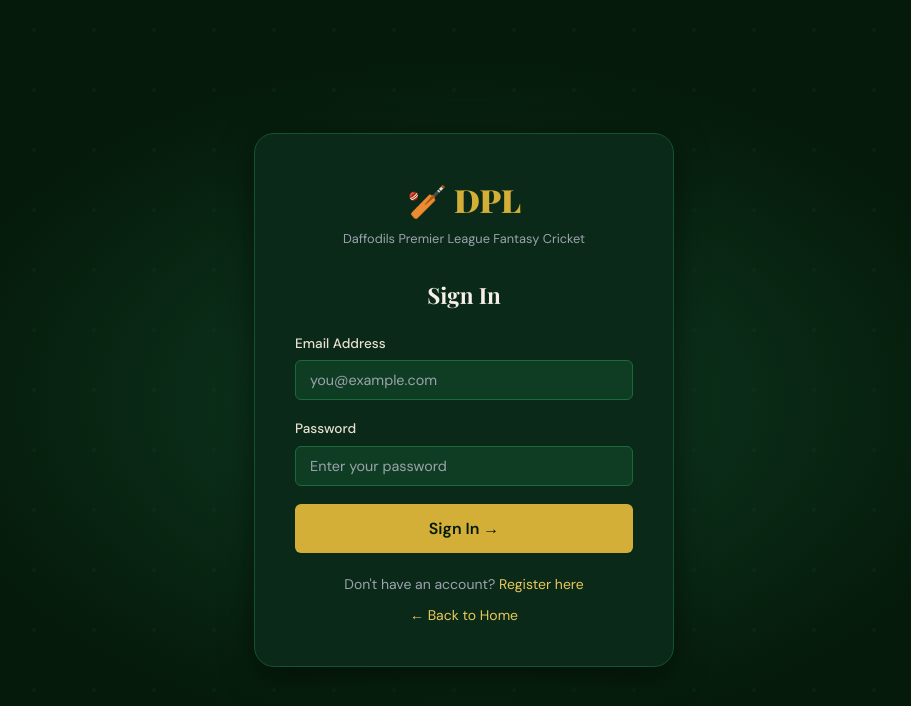
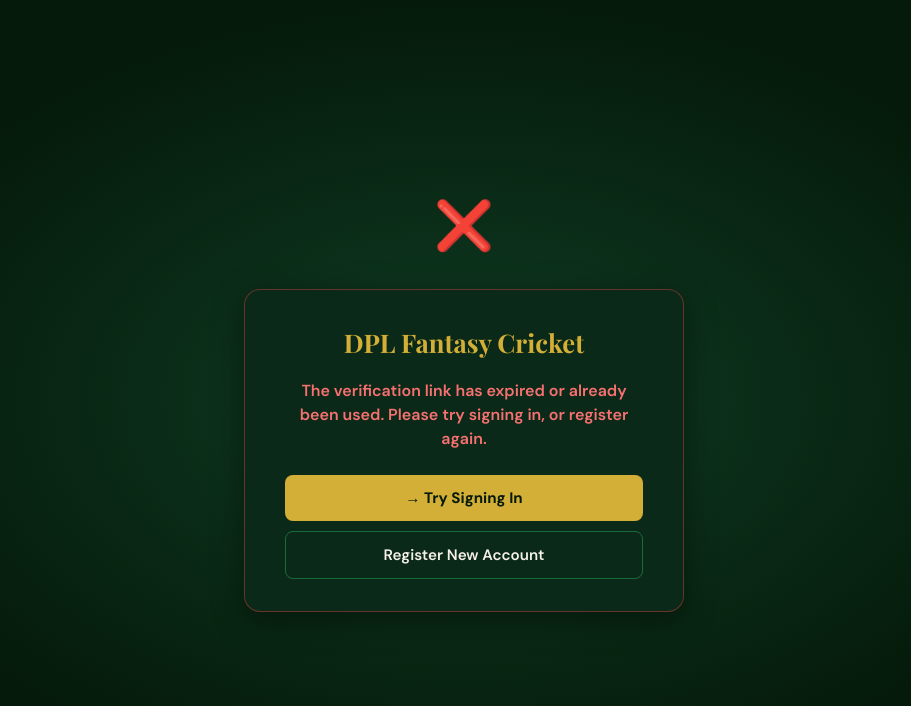
Before and after one commit to BigDesiMak/dpl-app, a React (Vite) app: page /auth/callback in a window 1280 px wide. Before the commit this address led to /login. Shown: the top 706 px of the page, without its empty margins (176-1087 px from the left). Built offline with nearby package versions, Linux system fonts and the light colour scheme.

Commit message:
vercel email confirmation issue

```diff
--- a/src/context/AuthContext.jsx
+++ b/src/context/AuthContext.jsx
@@ -3,35 +3,39 @@
 
 const AuthContext = createContext({})
 
+// Always points to the current domain — works on localhost AND Vercel
+const REDIRECT_URL = `${window.location.origin}/auth/callback`
+
 export function AuthProvider({ children }) {
-  const [user, setUser] = useState(null)
+  const [user, setUser]       = useState(null)
   const [profile, setProfile] = useState(null)
   const [loading, setLoading] = useState(true)
 
   async function fetchProfile(userId) {
-    const { data } = await supabase.from('profiles').select('*').eq('id', userId).single()
+    const { data } = await supabase
+      .from('profiles')
+      .select('*')
+      .eq('id', userId)
+      .single()
     setProfile(data)
   }
 
   useEffect(() => {
-    // Get initial session — also processes tokens from URL hash (email confirm links)
+    // Processes any tokens in the URL (email confirm / magic link)
     supabase.auth.getSession().then(({ data: { session } }) => {
       setUser(session?.user ?? null)
       if (session?.user) fetchProfile(session.user.id)
       setLoading(false)
     })
 
-    // Listen for all auth changes (sign in, sign out, token refresh, email confirmation)
-    const { data: { subscription } } = supabase.auth.onAuthStateChange((event, session) => {
-      setUser(session?.user ?? null)
-      if (session?.user) {
-        fetchProfile(session.user.id)
-      } else {
-        setProfile(null)
+    const { data: { subscription } } = supabase.auth.onAuthStateChange(
+      (event, session) => {
+        setUser(session?.user ?? null)
+        if (session?.user) fetchProfile(session.user.id)
+        else setProfile(null)
+        setLoading(false)
       }
-      // Mark loading done on any auth event
-      setLoading(false)
-    })
+    )
 
     return () => subscription.unsubscribe()
   }, [])
@@ -48,8 +52,7 @@
       password,
       options: {
         data: meta,
-        // Tell Supabase where to redirect after email confirmation
-        emailRedirectTo: `${window.location.origin}/auth/callback`
+        emailRedirectTo: REDIRECT_URL   // uses current domain automatically
       }
     })
     return { data, error }
--- a/src/pages/AuthCallback.jsx
+++ b/src/pages/AuthCallback.jsx
@@ -3,55 +3,67 @@
 import { supabase } from '../supabaseClient'
 
 export default function AuthCallback() {
-  const navigate = useNavigate()
-  const [status, setStatus] = useState('Verifying your email...')
+  const navigate  = useNavigate()
+  const [status, setStatus]   = useState('Verifying your email...')
   const [isError, setIsError] = useState(false)
 
   useEffect(() => {
     async function handleCallback() {
       try {
-        // Supabase puts the token in the URL hash (#) or query params (?)
-        // getSession() picks it up automatically from the URL
-        const { data, error } = await supabase.auth.getSession()
+        // ── Strategy 1: PKCE code flow (Vercel / production)
+        // Supabase v2 sends ?code=xxx in the URL for email confirmation
+        const params = new URLSearchParams(window.location.search)
+        const code   = params.get('code')
 
-        if (error) {
-          // Try exchanging the code manually (PKCE flow)
-          const params = new URLSearchParams(window.location.search)
-          const code = params.get('code')
-
-          if (code) {
-            const { error: exchangeErr } = await supabase.auth.exchangeCodeForSession(code)
-            if (exchangeErr) {
-              setIsError(true)
-              setStatus('Verification failed: ' + exchangeErr.message)
-              return
-            }
-          } else {
+        if (code) {
+          const { error } = await supabase.auth.exchangeCodeForSession(code)
+          if (error) {
             setIsError(true)
-            setStatus('Verification failed. The link may have expired.')
+            setStatus('Verification failed: ' + error.message)
             return
           }
+          // Session is now set — navigate to dashboard
+          setStatus('✅ Email verified! Taking you to your dashboard...')
+          setTimeout(() => navigate('/dashboard', { replace: true }), 1000)
+          return
         }
 
-        // Check if we have a valid session now
+        // ── Strategy 2: Implicit / hash token flow (older Supabase configs)
+        // Supabase sometimes puts access_token in the URL hash: #access_token=xxx
+        const hash        = window.location.hash
+        const hashParams  = new URLSearchParams(hash.replace('#', ''))
+        const accessToken = hashParams.get('access_token')
+        const refreshToken = hashParams.get('refresh_token')
+
+        if (accessToken) {
+          const { error } = await supabase.auth.setSession({
+            access_token: accessToken,
+            refresh_token: refreshToken || ''
+          })
+          if (error) {
+            setIsError(true)
+            setStatus('Verification failed: ' + error.message)
+            return
+          }
+          setStatus('✅ Email verified! Taking you to your dashboard...')
+          setTimeout(() => navigate('/dashboard', { replace: true }), 1000)
+          return
+        }
+
+        // ── Strategy 3: Session may already exist (page refreshed)
         const { data: { session } } = await supabase.auth.getSession()
+        if (session?.user) {
+          setStatus('✅ Already verified! Taking you to your dashboard...')
+          setTimeout(() => navigate('/dashboard', { replace: true }), 800)
+          return
+        }
 
-        if (session?.user) {
-          setStatus('Email verified! Redirecting...')
-          setTimeout(() => navigate('/dashboard', { replace: true }), 1200)
-        } else {
-          // Token was in the URL hash — Supabase JS handles it automatically on load
-          // Wait briefly then check again
-          await new Promise(r => setTimeout(r, 1500))
-          const { data: { session: retrySession } } = await supabase.auth.getSession()
-          if (retrySession?.user) {
-            setStatus('Email verified! Redirecting...')
-            setTimeout(() => navigate('/dashboard', { replace: true }), 800)
-          } else {
-            setStatus('Email verified! Please sign in.')
-            setTimeout(() => navigate('/login', { replace: true }), 1500)
-          }
-        }
+        // ── Nothing worked — show friendly error
+        setIsError(true)
+        setStatus(
+          'The verification link has expired or already been used. ' +
+          'Please try signing in, or register again.'
+        )
       } catch (err) {
         setIsError(true)
         setStatus('Something went wrong: ' + err.message)
@@ -68,37 +80,52 @@
       flexDirection: 'column', gap: 24, padding: 20
     }}>
       <div style={{ fontSize: '3rem' }}>{isError ? '❌' : '🏏'}</div>
+
       <div style={{
-        background: 'var(--green-900)', border: `1px solid ${isError ? 'rgba(239,68,68,0.4)' : 'var(--gold-400)'}`,
-        borderRadius: 16, padding: '32px 40px', textAlign: 'center', maxWidth: 420, width: '100%'
+        background: 'var(--green-900)',
+        border: `1px solid ${isError ? 'rgba(239,68,68,0.4)' : 'rgba(212,175,55,0.5)'}`,
+        borderRadius: 16, padding: '32px 40px',
+        textAlign: 'center', maxWidth: 440, width: '100%',
+        boxShadow: '0 8px 32px rgba(0,0,0,0.4)'
       }}>
-        <div style={{ fontFamily: 'var(--font-display)', fontSize: '1.6rem', color: 'var(--gold-400)', marginBottom: 12 }}>
+        <div style={{ fontFamily: 'var(--font-display)', fontSize: '1.6rem', color: 'var(--gold-400)', marginBottom: 16 }}>
           DPL Fantasy Cricket
         </div>
+
         {!isError && (
-          <div style={{ marginBottom: 16 }}>
-            <div style={{ width: 40, height: 40, borderRadius: '50%', border: '3px solid var(--green-700)', borderTopColor: 'var(--gold-400)', animation: 'spin 0.8s linear infinite', margin: '0 auto 16px' }} />
+          <div style={{ marginBottom: 20 }}>
+            <div style={{
+              width: 44, height: 44, borderRadius: '50%',
+              border: '3px solid var(--green-700)',
+              borderTopColor: 'var(--gold-400)',
+              animation: 'spin 0.8s linear infinite',
+              margin: '0 auto 16px'
+            }} />
           </div>
         )}
-        <div style={{ color: isError ? 'var(--red-400)' : 'var(--cream)', fontSize: '1rem', fontWeight: 600, marginBottom: 8 }}>
+
+        <div style={{
+          color: isError ? 'var(--red-400)' : 'var(--cream)',
+          fontSize: '1rem', fontWeight: 600, lineHeight: 1.5
+        }}>
           {status}
         </div>
+
         {isError && (
-          <div style={{ display: 'flex', flexDirection: 'column', gap: 10, marginTop: 20 }}>
-            <p style={{ color: 'var(--gray-400)', fontSize: '0.875rem' }}>
-              Try registering again or contact the admin.
-            </p>
+          <div style={{ display: 'flex', flexDirection: 'column', gap: 10, marginTop: 24 }}>
+            <a href="/login" style={{
+              display: 'block', padding: '11px 20px',
+              background: 'var(--gold-400)', color: 'var(--green-950)',
+              borderRadius: 8, fontWeight: 700, textDecoration: 'none', fontSize: '0.95rem'
+            }}>
+              → Try Signing In
+            </a>
             <a href="/register" style={{
-              display: 'block', padding: '10px 20px', background: 'var(--gold-400)',
-              color: 'var(--green-950)', borderRadius: 8, fontWeight: 700, textDecoration: 'none'
+              display: 'block', padding: '11px 20px',
+              border: '1px solid var(--green-600)', color: 'var(--cream)',
+              borderRadius: 8, fontWeight: 600, textDecoration: 'none', fontSize: '0.95rem'
             }}>
-              Back to Register
-            </a>
-            <a href="/login" style={{
-              display: 'block', padding: '10px 20px', border: '1px solid var(--green-600)',
-              color: 'var(--cream)', borderRadius: 8, fontWeight: 600, textDecoration: 'none'
-            }}>
-              Try Sign In
+              Register New Account
             </a>
           </div>
         )}
```
Also changed, not shown: vercel.json.
